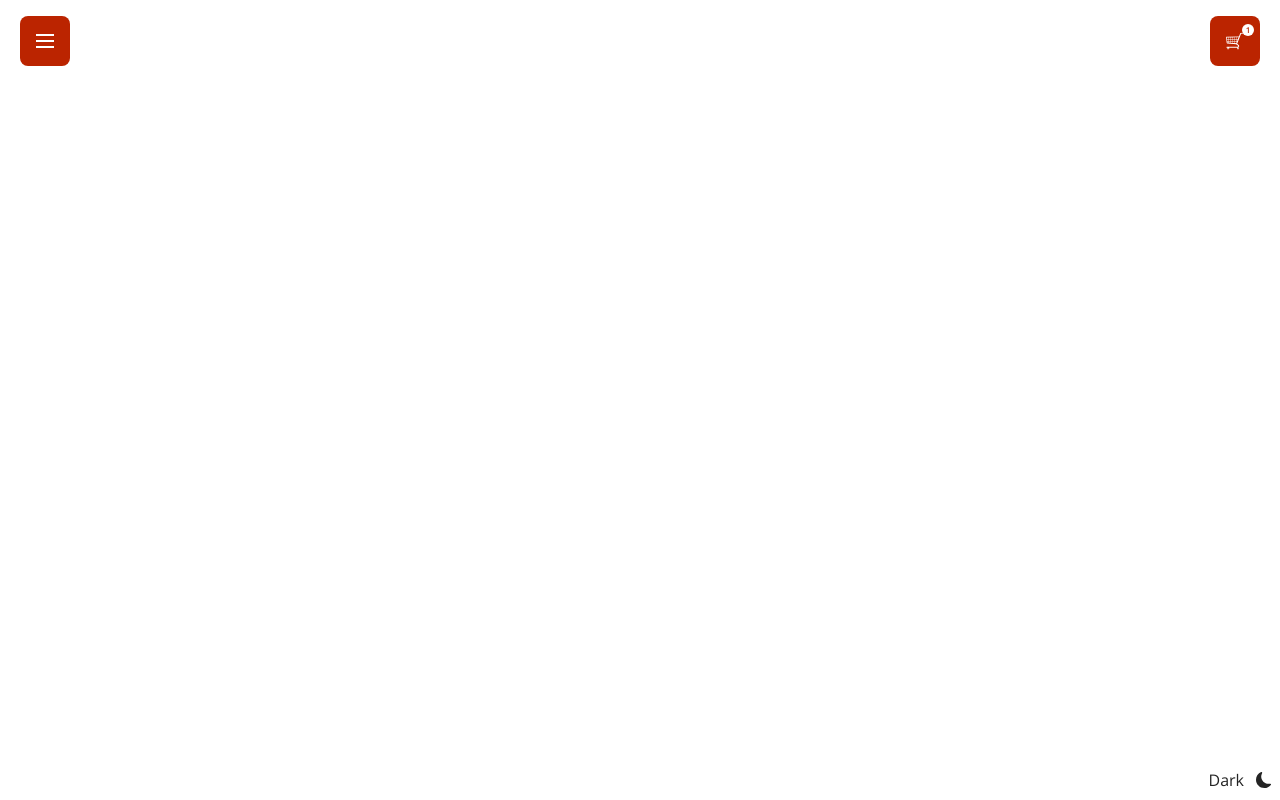
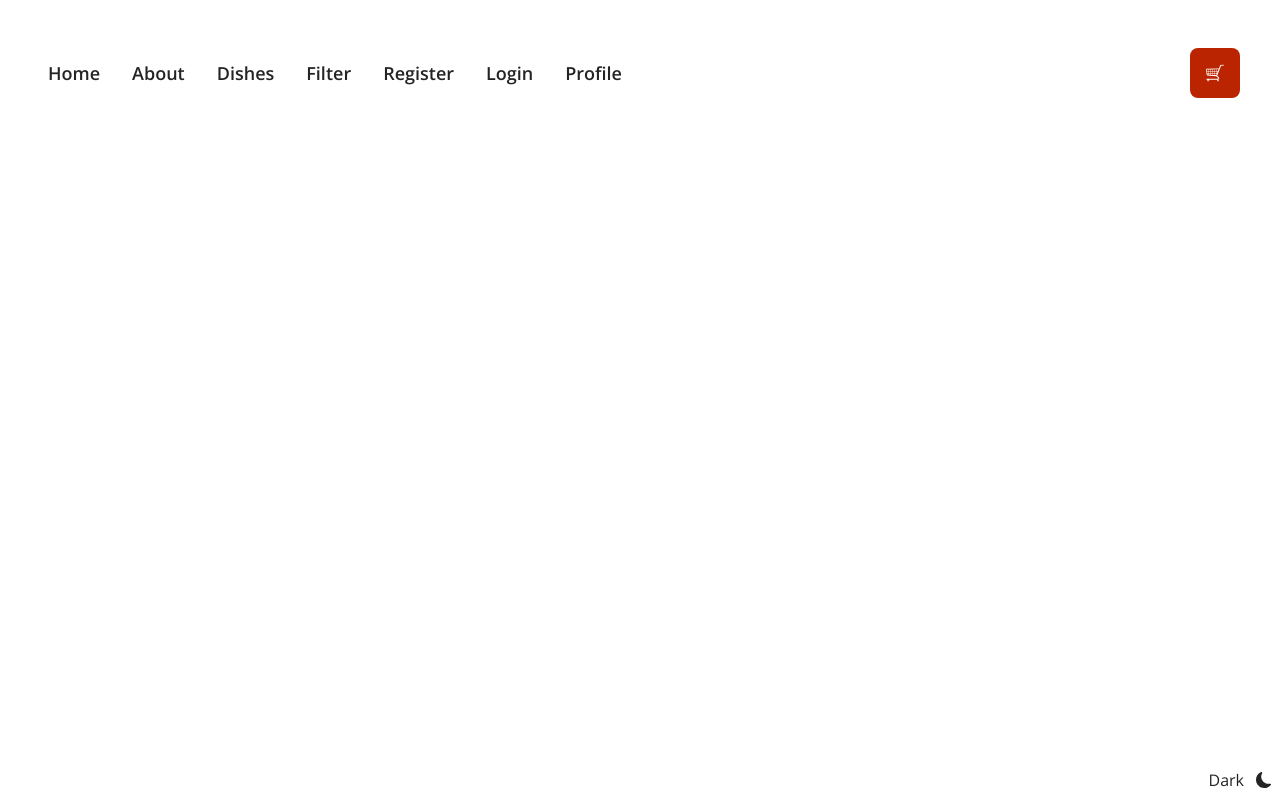
Before and after one commit to b1amage/sepm-frontend, a React (Create React App) app: page / in a window 1280 px wide. Built offline with nearby package versions, Linux system fonts and the light colour scheme.

Commit message:
responsive nav-bar + 404 page

```diff
--- a/src/components/header/BurgerButton.js
+++ b/src/components/header/BurgerButton.js
@@ -24,7 +24,7 @@ const BurgerButton = ({ onClick }) => {
 			onClick={handleBurgerClick}
 			disabled={false}
 			content={Burger}
-			className="w-[50px] h-[50px] z-50"
+			className="w-[50px] h-[50px] z-50 lg:hidden"
 		/>
 	);
 };
--- a/src/components/header/CartButton.js
+++ b/src/components/header/CartButton.js
@@ -11,7 +11,11 @@ const CartButton = ({ amount }) => {
 				className="w-[50px] h-[50px] relative"
 				content={<ImgFrame src={cart} alt="cart svg" />}
 				optional={
-					<div className="absolute flex items-center justify-center w-3 h-3 bg-white rounded-full top-2 left-8">
+					<div
+						className={`absolute flex items-center justify-center w-3 h-3 bg-white rounded-full top-2 left-8 ${
+							amount > 0 ? "block" : "hidden"
+						}`}
+					>
 						<span className="text-[8px] font-semibold text-red">
 							{amount || 1}
 						</span>
--- a/src/components/header/NavBar.js
+++ b/src/components/header/NavBar.js
@@ -1,14 +1,30 @@
-import React, { useState } from "react";
+import React, { useState, useEffect } from "react";
 import BurgerButton from "./BurgerButton";
 import CartButton from "./CartButton";
+import NavDesktop from "./NavDesktop";
 import NavMobile from "./NavMobile";
 
 const NavBar = () => {
 	const [isShowNav, setIsShowNav] = useState(false);
+	const [isDesktop, setDesktop] = useState(window.innerWidth >= 976);
+
+	const updateMedia = () => {
+		setDesktop(window.innerWidth >= 976);
+	};
+
+	useEffect(() => {
+		window.addEventListener("resize", updateMedia);
+		return () => window.removeEventListener("resize", updateMedia);
+	});
+
 	return (
 		<>
-			<div className="fixed top-0 flex items-center justify-between w-full px-5 py-4">
-				<BurgerButton onClick={() => setIsShowNav(!isShowNav)} />
+			<div className="fixed top-0 flex items-center justify-between w-full px-10 py-12">
+				{isDesktop ? (
+					<NavDesktop />
+				) : (
+					<BurgerButton onClick={() => setIsShowNav(!isShowNav)} />
+				)}
 				<CartButton />
 			</div>
 
--- /dev/null
+++ b/src/components/header/NavDesktop.js
@@ -0,0 +1,20 @@
+import React from "react";
+import { navContent } from "../../content/NavContent";
+
+const NavDesktop = () => {
+	return (
+		<div className="flex gap-4">
+			{navContent.length > 0 &&
+				navContent.map((item, index) => (
+					<li
+						className="p-2 text-lg font-semibold capitalize list-none transition-all duration-300 cursor-pointer hover:-translate-y-2 hover:text-red"
+						key={index}
+					>
+						{item}
+					</li>
+				))}
+		</div>
+	);
+};
+
+export default NavDesktop;
--- a/src/components/header/NavMobile.js
+++ b/src/components/header/NavMobile.js
@@ -6,7 +6,7 @@ const NavMobile = ({ isShowNav }) => {
 	return ReactDOM.createPortal(
 		<>
 			<aside
-				className={`transition-all duration-300 absolute inset-0 bg-darkRed right-1/2 ${
+				className={`transition-all duration-300 absolute inset-0 bg-darkRed right-1/2 md:landscape:right-2/3 md:right-3/5 ${
 					isShowNav
 						? "translate-x-0 opacity-1"
 						: "-translate-x-full opacity-0"
--- /dev/null
+++ b/src/utilities/Title.js
@@ -0,0 +1,11 @@
+import React from "react";
+
+const Title = ({ content }) => {
+	return (
+		<h3 className="text-3xl font-bold text-center capitalize">
+			{content || "Title"}
+		</h3>
+	);
+};
+
+export default Title;
--- a/src/views/NotFoundPage.js
+++ b/src/views/NotFoundPage.js
@@ -12,11 +12,11 @@ const NotFoundPage = () => {
 			animate={{ scaleY: 1 }}
 			exit={{ scaleY: 0 }}
 			transition={{ duration: 0.5 }}
-			className="container flex flex-col items-center justify-center min-h-screen px-10 py-10 mx-auto text-center"
+			className="container flex flex-col items-center justify-center min-h-screen px-10 py-10 mx-auto text-center lg:my-12"
 		>
-			<div className="flex items-center justify-center my-4 font-bold md:my-8 text-8xl">
+			<div className="flex items-center justify-center my-4 font-bold md:my-8 text-8xl md:text-9xl md:landscape:text-[136px]">
 				<h1>4</h1>
-				<ImgFrame src={rice} className="w-1/4 mx-8 md:w-1/3" />
+				<ImgFrame src={rice} className="w-1/4 mx-8 md:w-1/3 lg:w-1/2" />
 				<h1>4</h1>
 			</div>
 
@@ -33,7 +33,7 @@ const NotFoundPage = () => {
 			<Link to="/" className="w-full text-center">
 				<Button
 					content="Back to home"
-					className="w-full landscape:w-3/5 md:w-4/5 self-center text-lg md:text-xl h-[60px] md:h-[70px] font-bold"
+					className="w-full landscape:md:w-3/5 xl:!w-1/2 md:w-4/5 self-center text-lg md:text-xl h-[60px] md:h-[70px] font-bold"
 				/>
 			</Link>
 		</motion.div>
```
